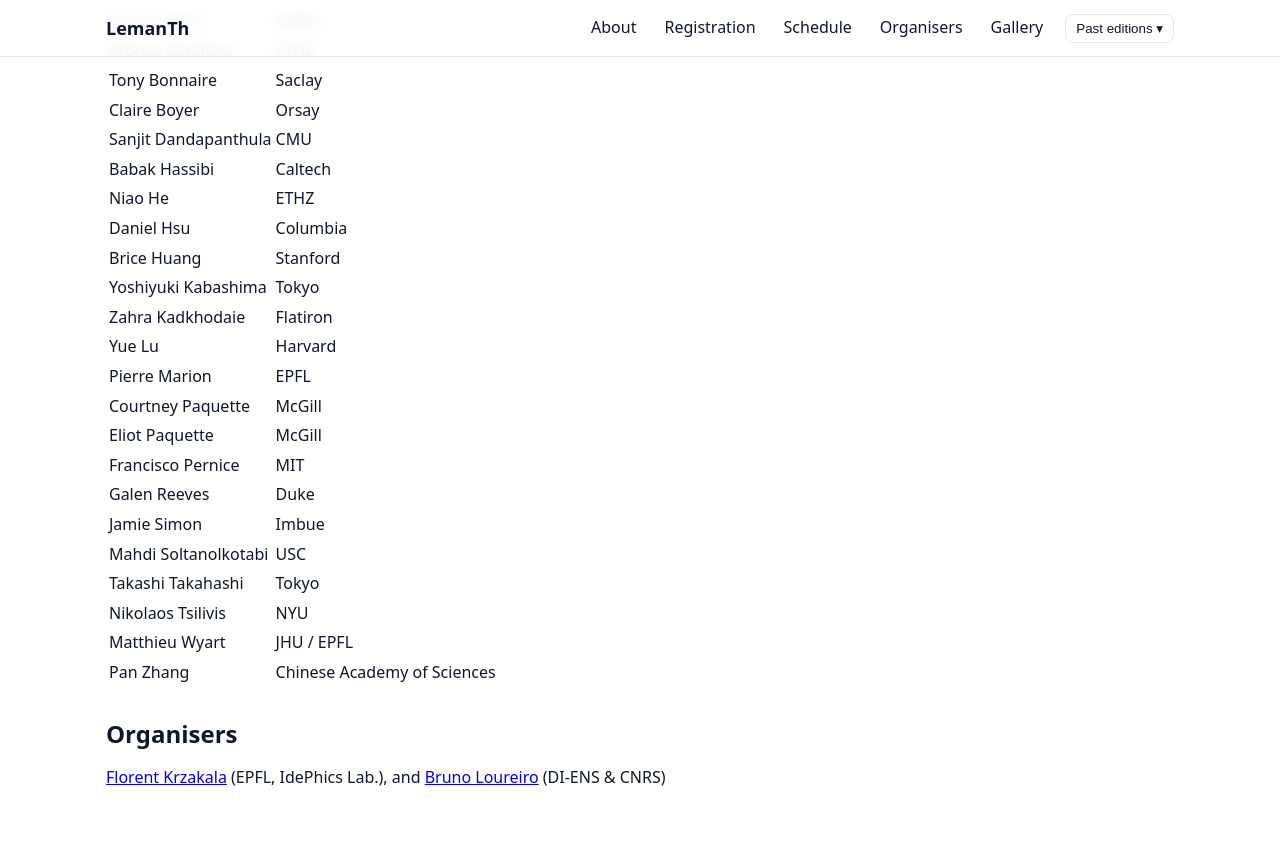
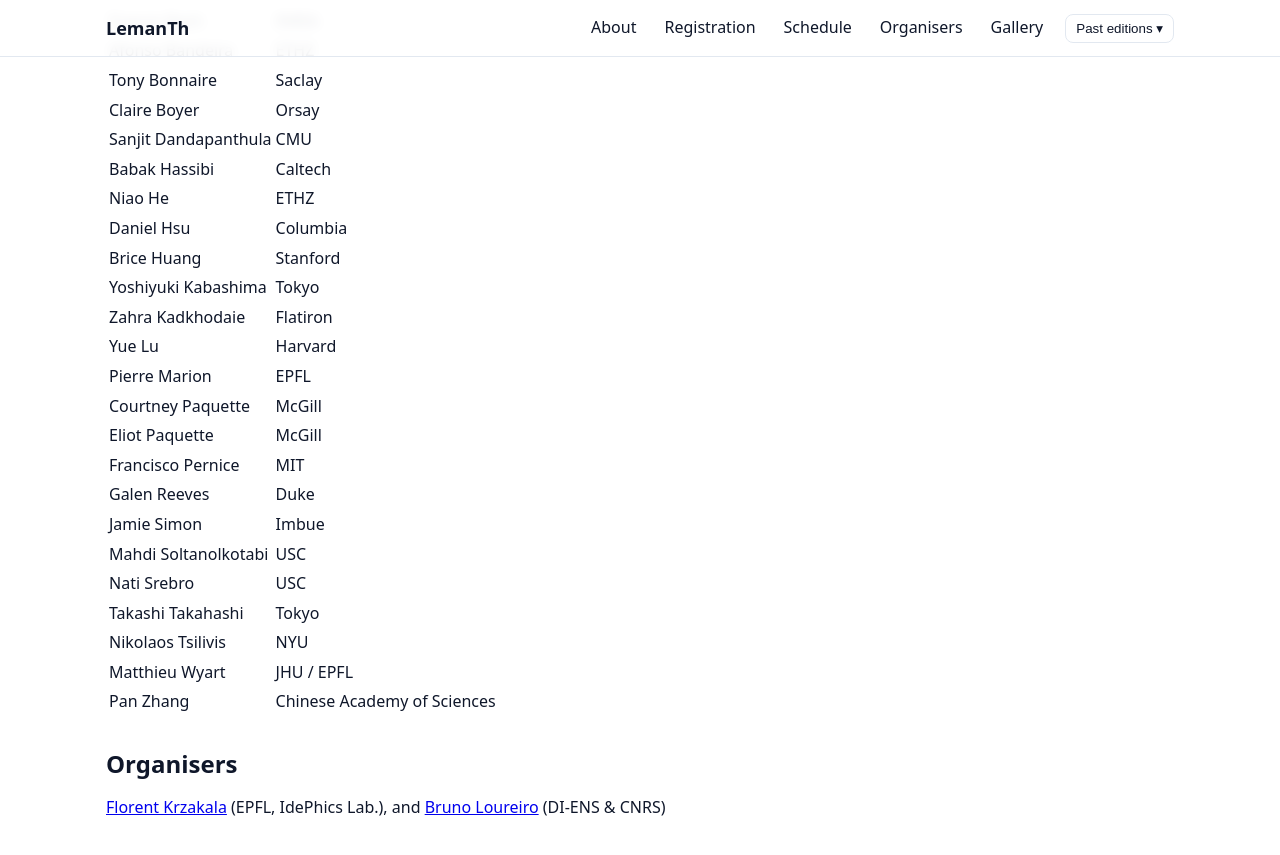
Before and after one commit to Leman-Th/Leman-Th.github.io, a Jekyll site: the page built from index.md, in a window 1280 px wide and 900 px high, scrolled down 1445 px. Shown: the top 855 px of the window. Built offline with Jekyll 4.4.1, drawn with Linux system fonts in a browser that asks for light colours.

Commit message:
Update index.md

```diff
--- a/index.md
+++ b/index.md
@@ -102,6 +102,7 @@
     <tr><td>Galen Reeves</td><td>Duke</td></tr>
     <tr><td>Jamie Simon</td><td>Imbue</td></tr>
     <tr><td>Mahdi Soltanolkotabi</td><td>USC</td></tr>
+    <tr><td>Nati Srebro</td><td>USC</td></tr>
     <tr><td>Takashi Takahashi</td><td>Tokyo</td></tr>
     <tr><td>Nikolaos Tsilivis</td><td>NYU</td></tr>
     <tr><td>Matthieu Wyart</td><td>JHU / EPFL</td></tr>
```
